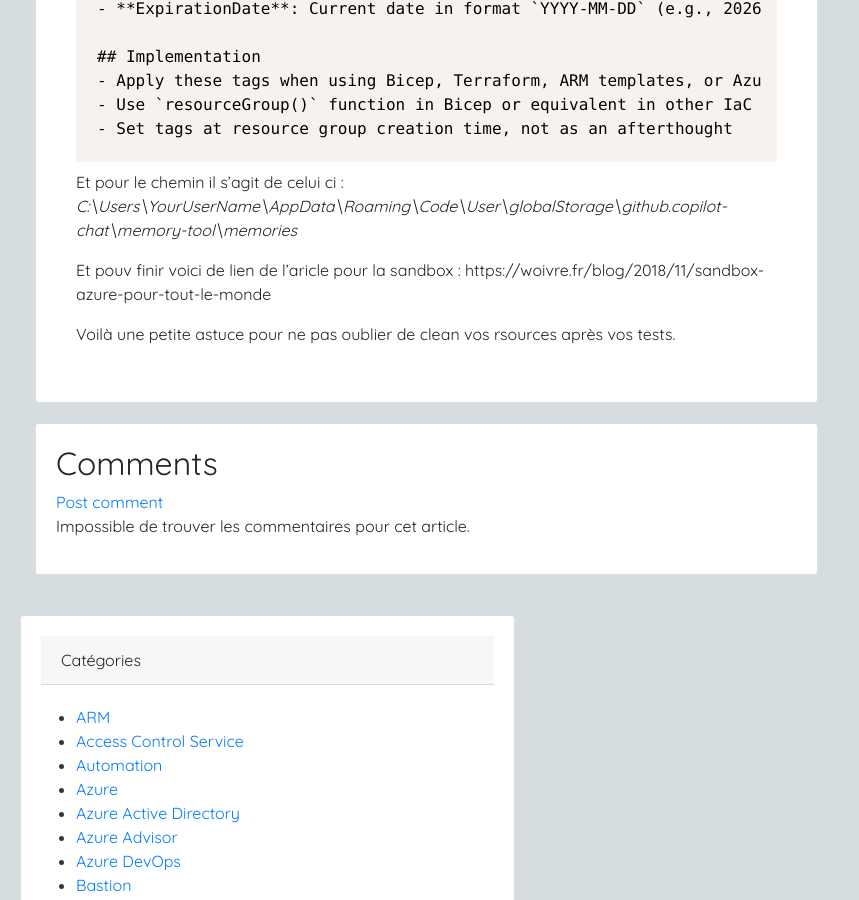
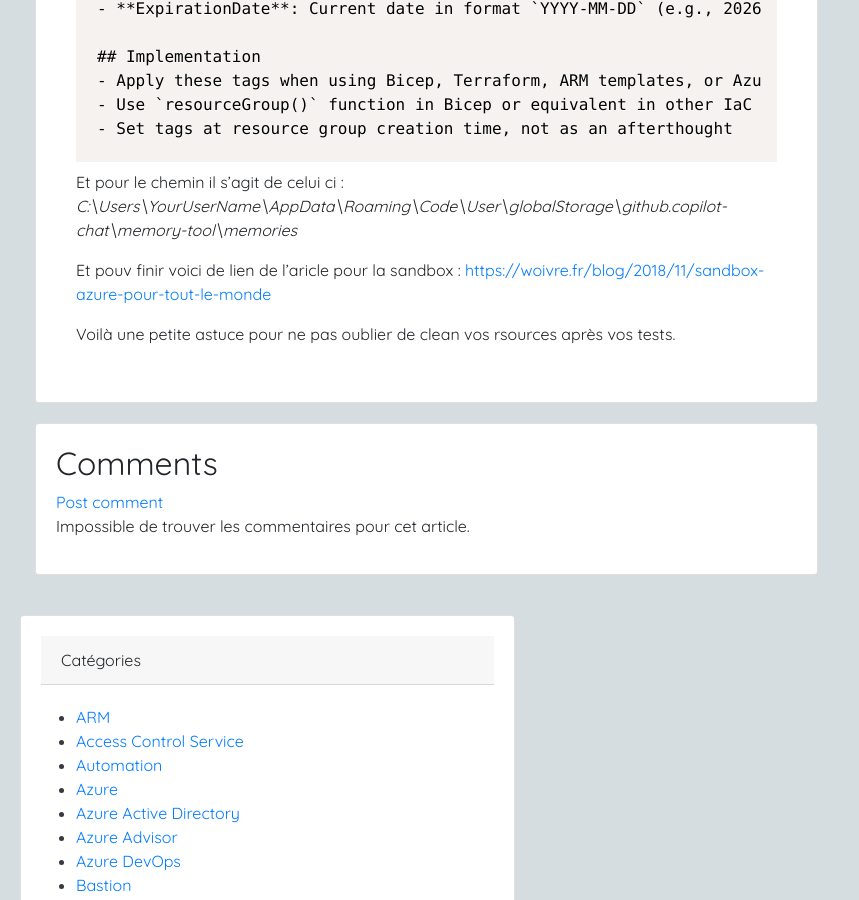
Before and after one commit to wilfriedwoivre/wilfriedwoivre.github.io, a Jekyll site: the page built from _posts/2026-03-24-azure-sandbox-une-petite-evolution-pour-les-utilisateurs-de-copilot-dans-vscode.md, in a window 1280 px wide and 900 px high, scrolled down 1305 px. Shown: the whole window, without its empty margins (0-859 px from the left). Built offline with Jekyll 4.4.1, drawn with Linux system fonts in a browser that asks for light colours; nearby versions of some CDN libraries; part of the change alters nothing that is shown.

Commit message:
Update link

```diff
--- a/_posts/2026-03-24-azure-sandbox-une-petite-evolution-pour-les-utilisateurs-de-copilot-dans-vscode.md
+++ b/_posts/2026-03-24-azure-sandbox-une-petite-evolution-pour-les-utilisateurs-de-copilot-dans-vscode.md
@@ -35,6 +35,6 @@ When creating Azure resource groups, always add the following tags:
 
 Et pour le chemin il s'agit de celui ci : *C:\Users\YourUserName\AppData\Roaming\Code\User\globalStorage\github.copilot-chat\memory-tool\memories*
 
-Et pouv finir voici de lien de l'aricle pour la sandbox : https://woivre.fr/blog/2018/11/sandbox-azure-pour-tout-le-monde
+Et pouv finir voici de lien de l'aricle pour la sandbox : [https://woivre.fr/blog/2018/11/sandbox-azure-pour-tout-le-monde](https://woivre.fr/blog/2018/11/sandbox-azure-pour-tout-le-monde)
 
 Voilà une petite astuce pour ne pas oublier de clean vos rsources après vos tests.
```
